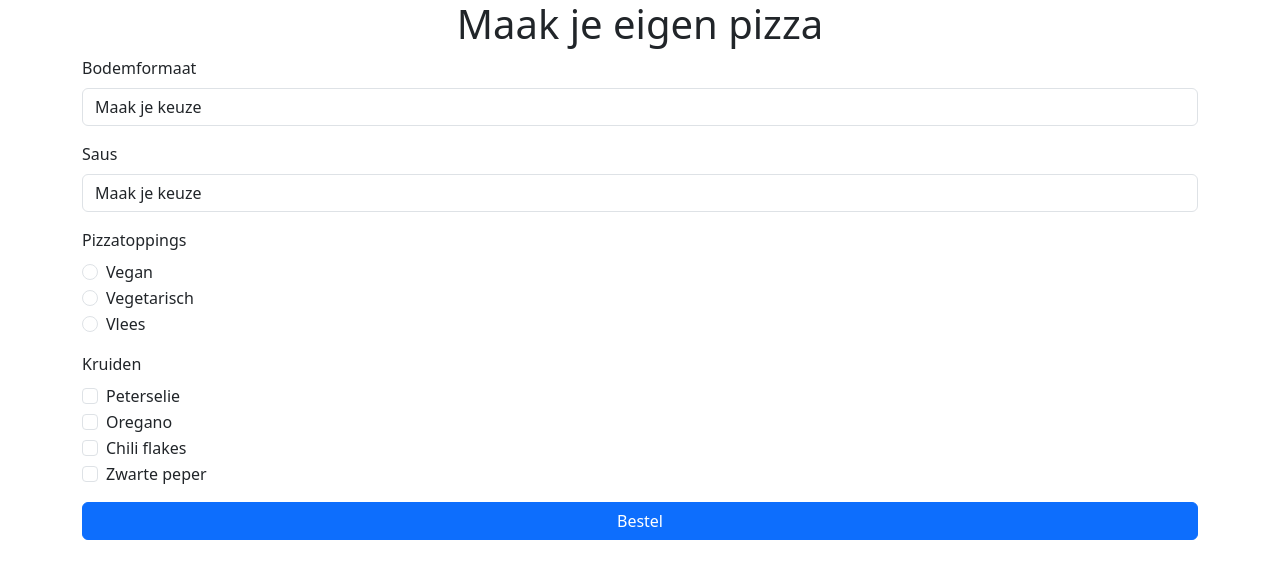
After one commit to MbouRowin/crud-php-pdo-opdracht02-336515, a PHP site: page /create.php in a window 1280 px wide. The commit adds this page. Shown: the top 579 px of the page. Run offline with PHP 8.4, Linux system fonts and the light colour scheme.

Commit message:
Add more code

```diff
--- /dev/null
+++ b/create.php
@@ -0,0 +1,96 @@
+<?php
+?>
+<!doctype html>
+<html lang="en">
+
+<head>
+    <meta charset="utf-8">
+    <meta name="viewport" content="width=device-width, initial-scale=1">
+    <title>Maak je eigen pizza</title>
+    <link href="https://cdn.jsdelivr.net/npm/bootstrap@5.3.0-alpha1/dist/css/bootstrap.min.css" rel="stylesheet" integrity="sha384-GLhlTQ8iRABdZLl6O3oVMWSktQOp6b7In1Zl3/Jr59b6EGGoI1aFkw7cmDA6j6gD" crossorigin="anonymous">
+</head>
+
+<body>
+    <div class="container">
+        <h1 class="text-center">Maak je eigen pizza</h1>
+
+        <form method="post">
+            <div class="mb-3">
+                <label for="bodemformaat" class="form-label">Bodemformaat</label>
+
+                <select name="bodemformaat" id="bodemformaat" class="form-control">
+                    <option>Maak je keuze</option>
+                    <option value="20">20 cm</option>
+                    <option value="25">25 cm</option>
+                    <option value="30">30 cm</option>
+                    <option value="35">35 cm</option>
+                    <option value="40">40 cm</option>
+                </select>
+            </div>
+
+            <div class="mb-3">
+                <label for="bodemformaat" class="form-label">Saus</label>
+
+                <select name="bodemformaat" id="bodemformaat" class="form-control">
+                    <option>Maak je keuze</option>
+                    <option value="tomatensaus">Tomatensaus</option>
+                    <option value="extra-tomatensaus">Extra tomatensaus</option>
+                    <option value="spicy-tomatensaus">Spicy tomatensaus</option>
+                    <option value="bbq-saus">BBQ saus</option>
+                    <option value="creme-fraiche">Creme fraiche</option>
+                </select>
+            </div>
+
+            <div class="mb-3">
+                <div class="form-label">Pizzatoppings</div>
+
+                <div class="form-check">
+                    <input class="form-check-input" type="radio" name="pizzatoppings" id="vegan">
+                    <label class="form-check-label" for="vegan"> Vegan</label>
+                </div>
+
+                <div class="form-check">
+                    <input class="form-check-input" type="radio" name="pizzatoppings" id="vegetarisch">
+                    <label class="form-check-label" for="vegetarisch"> Vegetarisch</label>
+                </div>
+
+                <div class="form-check">
+                    <input class="form-check-input" type="radio" name="pizzatoppings" id="vlees">
+                    <label class="form-check-label" for="vlees"> Vlees</label>
+                </div>
+            </div>
+
+            <div class="mb-3">
+                <div class="form-label">Kruiden</div>
+
+                <div class="form-check">
+                    <input class="form-check-input" type="checkbox" name="peterselie" id="peterselie">
+                    <label class="form-check-label" for="peterselie"> Peterselie</label>
+                </div>
+
+                <div class="form-check">
+                    <input class="form-check-input" type="checkbox" name="oregano" id="oregano">
+                    <label class="form-check-label" for="oregano"> Oregano</label>
+                </div>
+
+                <div class="form-check">
+                    <input class="form-check-input" type="checkbox" name="chili-flakes" id="chili-flakes">
+                    <label class="form-check-label" for="chili-flakes"> Chili flakes</label>
+                </div>
+
+                <div class="form-check">
+                    <input class="form-check-input" type="checkbox" name="zwarte-peper" id="zwarte-peper">
+                    <label class="form-check-label" for="zwarte-peper"> Zwarte peper</label>
+                </div>
+            </div>
+
+            <div class="d-grid">
+                <button class="btn btn-primary">Bestel</button>
+            </div>
+        </form>
+    </div>
+
+    <script src="https://cdn.jsdelivr.net/npm/bootstrap@5.3.0-alpha1/dist/js/bootstrap.bundle.min.js" integrity="sha384-w76AqPfDkMBDXo30jS1Sgez6pr3x5MlQ1ZAGC+nuZB+EYdgRZgiwxhTBTkF7CXvN" crossorigin="anonymous"></script>
+</body>
+
+</html>
```
Also changed, not shown: crud-php-pdo-opdracht02.sql (added, +61 -0 lines), database.php (added, +11 -0 lines), index.php (+0 -76 lines), .htaccess (added).
